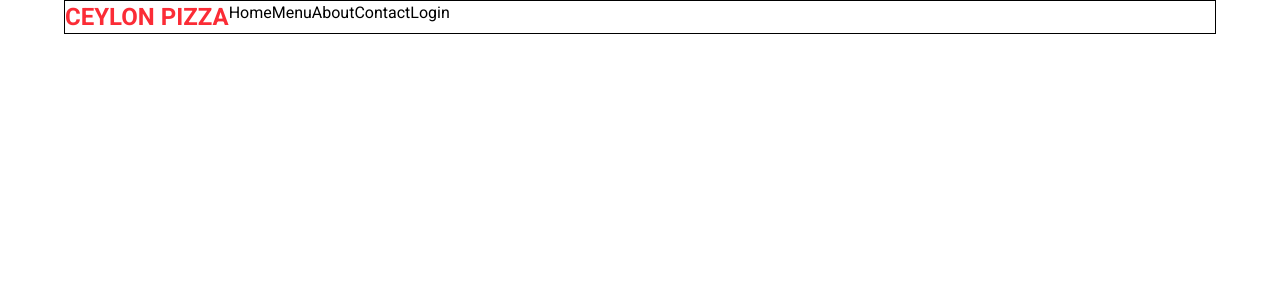
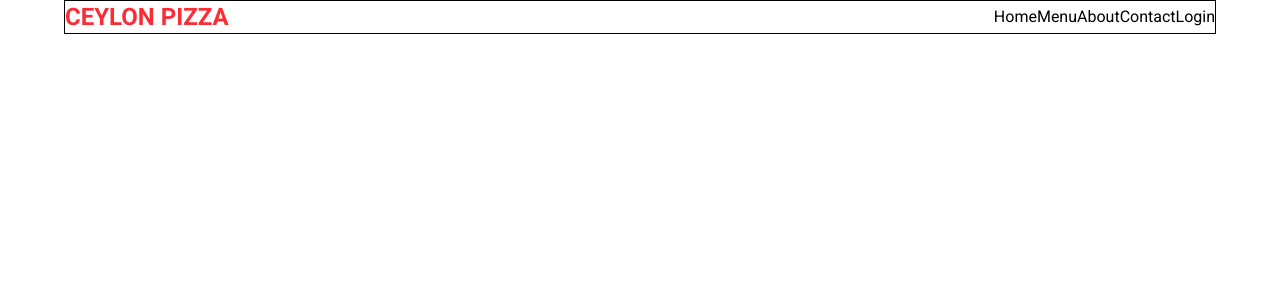
Before and after one commit to Pasan24/Food-Ordering-App, a Next.js app: page / in a window 1280 px wide. Shown: the top 300 px of the page. Built offline with nearby package versions, Linux system fonts and the light colour scheme.

Commit message:
add flex for test commits

```diff
--- a/src/app/page.js
+++ b/src/app/page.js
@@ -4,7 +4,7 @@ import Link from "next/link";
 export default function Home() {
   return (
     <>
-      <header className="flex">
+      <header className="flex items-center justify-between ">
         <Link href="" className="text-red-500  font-bold text-2xl">
           CEYLON PIZZA
         </Link>
```
